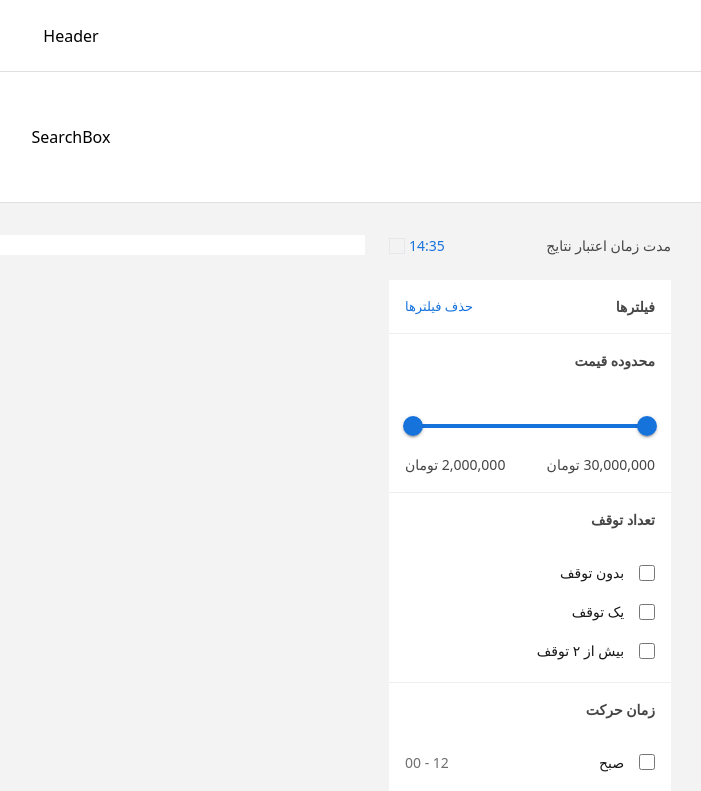
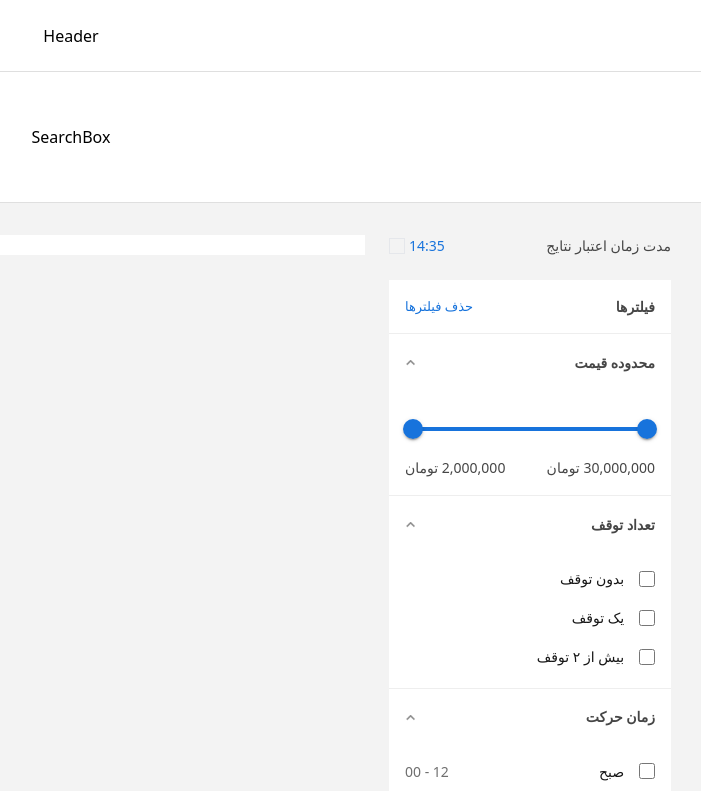
Before and after one commit to ark1111/flytoday-test, a React (Vite) app: page / in a window 1280 px wide. Shown: the top 791 px of the page, without its empty margins (569-1270 px from the left). Built offline with nearby package versions, Linux system fonts and the light colour scheme.

Commit message:
feat : open and close filter items

```diff
--- a/src/pages/search/flights/desktop/FilterBox.tsx
+++ b/src/pages/search/flights/desktop/FilterBox.tsx
@@ -2,10 +2,22 @@ import { FliterListItemType } from "../../../../types";
 import CheckboxFilter from "../../../../components/CheckboxFilter";
 import { fliterList } from "../data";
 import RangeSliderFilter from "../../../../components/RangeSliderFilter";
+import { useState } from "react";
 
 type Props = {};
 
 const FilterBox = (props: Props) => {
+  const [openBoxList, setOpenBoxList] = useState<number[]>([1, 2, 3, 4, 5, 6]);
+
+  const openBoxHandler = (id: number) => {
+    let newList = [...openBoxList];
+    if (newList.includes(id)) {
+      newList = newList.filter((item) => item !== id);
+    } else {
+      newList.push(id);
+    }
+    setOpenBoxList(newList);
+  };
   return (
     <div className="w-full mt-[24px] bg-[#fff]">
       {/* ------header---------- */}
@@ -21,12 +33,24 @@ const FilterBox = (props: Props) => {
           key={item.id}
           className="w-full py-[16px] px-[16px] border-b border-[#eeeeee]"
         >
-          <div className="w-full flex items-center justify-between cursor-pointer">
+          <div
+            className="w-full flex items-center justify-between cursor-pointer"
+            onClick={() => openBoxHandler(item.id)}
+          >
             <div className="text-[14px] text-[#464646] font-bold">
               {item.title}
             </div>
+            <img
+              src="/icon/small-down.png"
+              className={`w-[24px] h-[24px] -translate-x-[6px] transition-all duration-200 ${
+                openBoxList.includes(item.id) ? "rotate-0" : "rotate-180"
+              }`}
+              // style={{ tr: openBoxList.includes(item.id) ? 180 : 0 }}
+            />
           </div>
-          <div className="w-full">{filterTypeHandler(item)}</div>
+          {openBoxList.includes(item.id) && (
+            <div className="w-full">{filterTypeHandler(item)}</div>
+          )}
         </div>
       ))}
     </div>
```
Also changed, not shown: public/icon/small-down.png (added).
